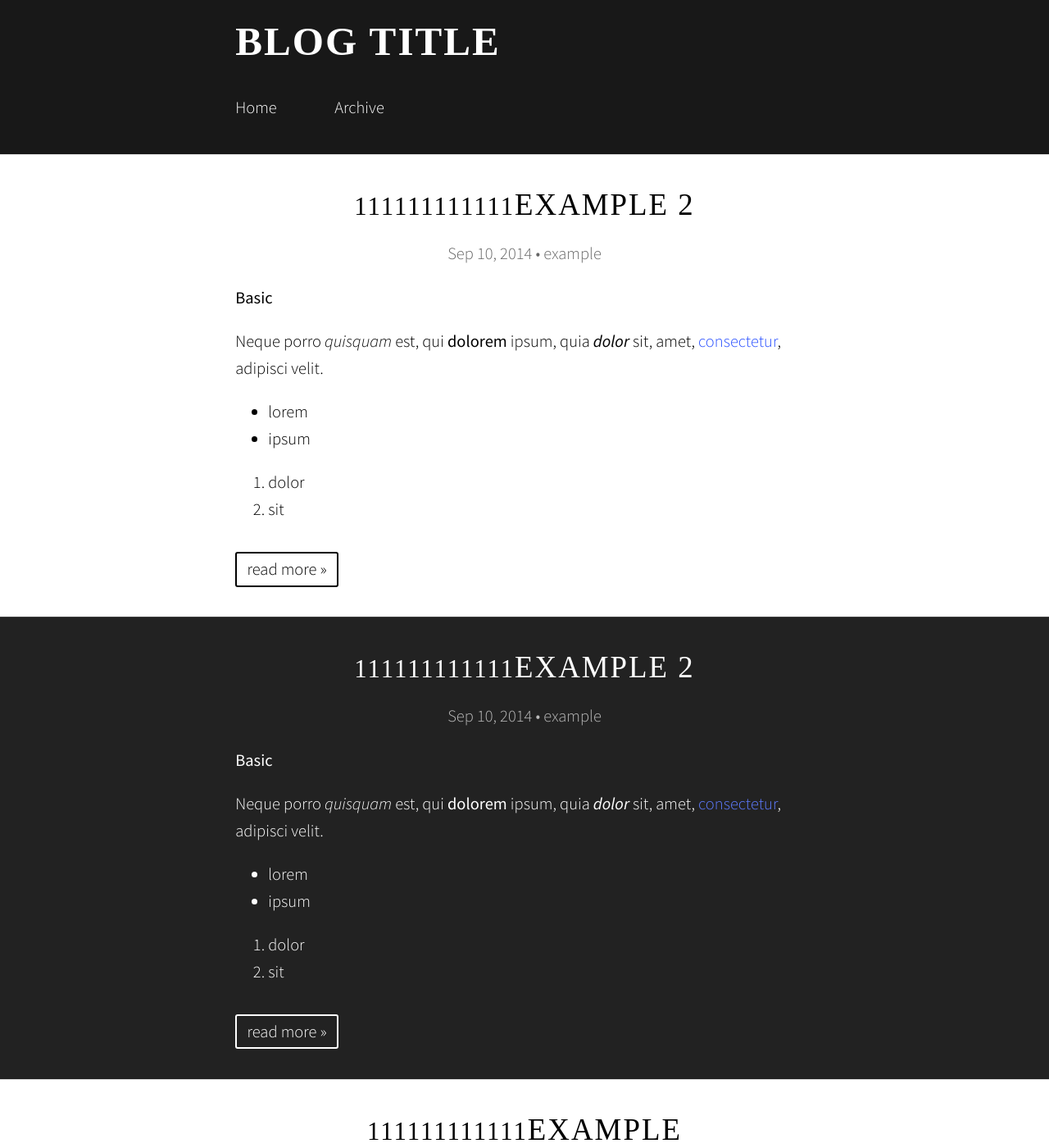
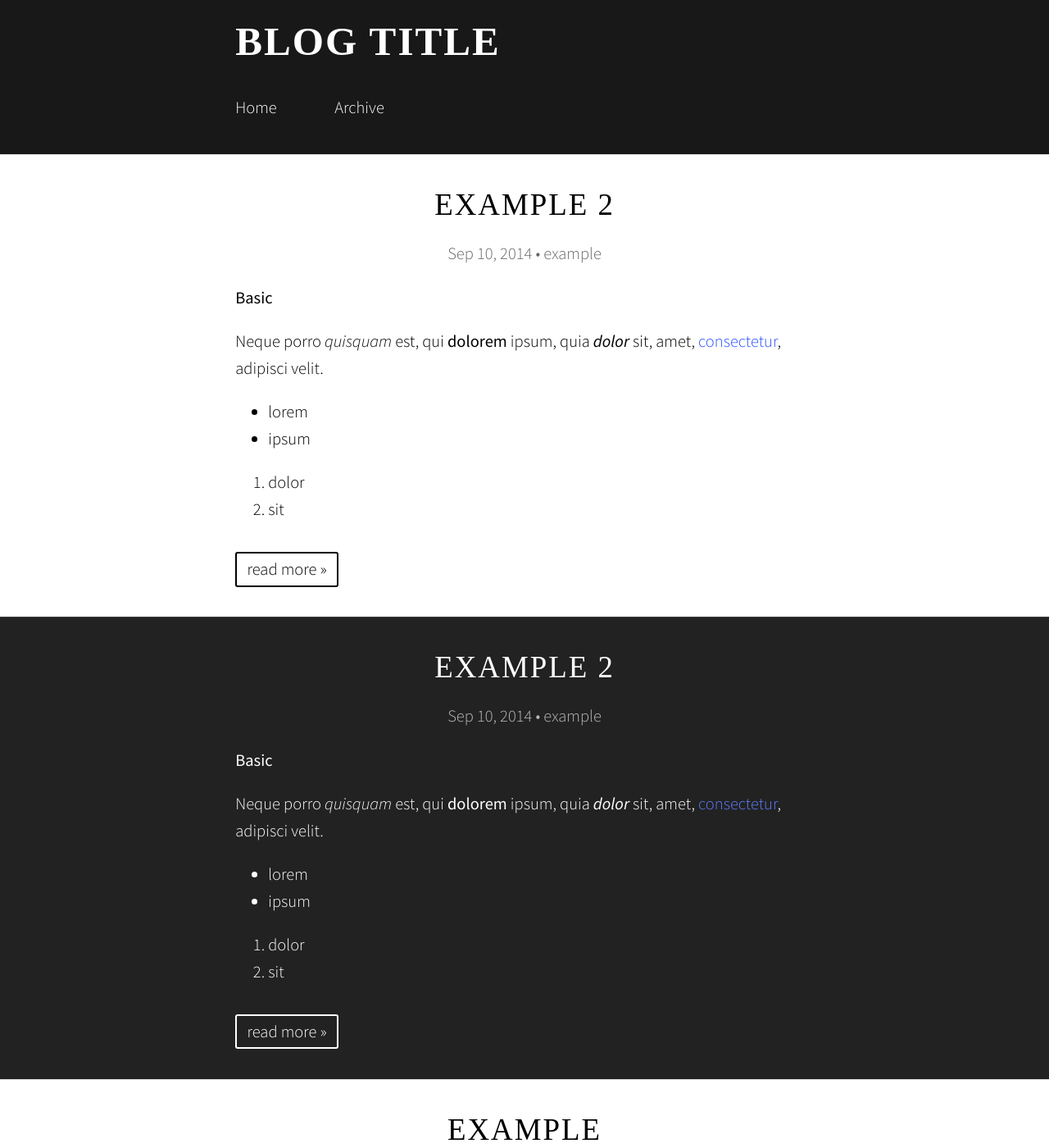
Before and after one commit to skyquiet/skyquiet.github.io, a Jekyll site: the page built from index.html, in a window 1280 px wide and 1400 px high. Shown: the whole window at 82% size. Built offline with Jekyll 4.4.1, drawn with Linux system fonts in a browser that asks for light colours; nearby versions of some CDN libraries; some web fonts are replaced.

Commit message:
修改。。。

```diff
--- a/index.html
+++ b/index.html
@@ -4,7 +4,7 @@ layout: blank
     {% for page in site.posts %}
     <article>
       <header>
-        <h2>111111111111<a href="{{ page.url | prepend: site.baseurl }}">{{ page.title }}</a></h2>
+        <h2><a href="{{ page.url | prepend: site.baseurl }}">{{ page.title }}</a></h2>
         <p>{% if page.author %}{{ page.author }} • {% endif %}{% if page.date %}<time datetime="{{ page.date | date_to_xmlschema }}">{{ page.date | date: "%b %-d, %Y" }}</time>{% endif %}{% if page.categories %} • {{ page.categories | array_to_sentence_string }}{% endif %}</p>
       </header>
       <div>
```
